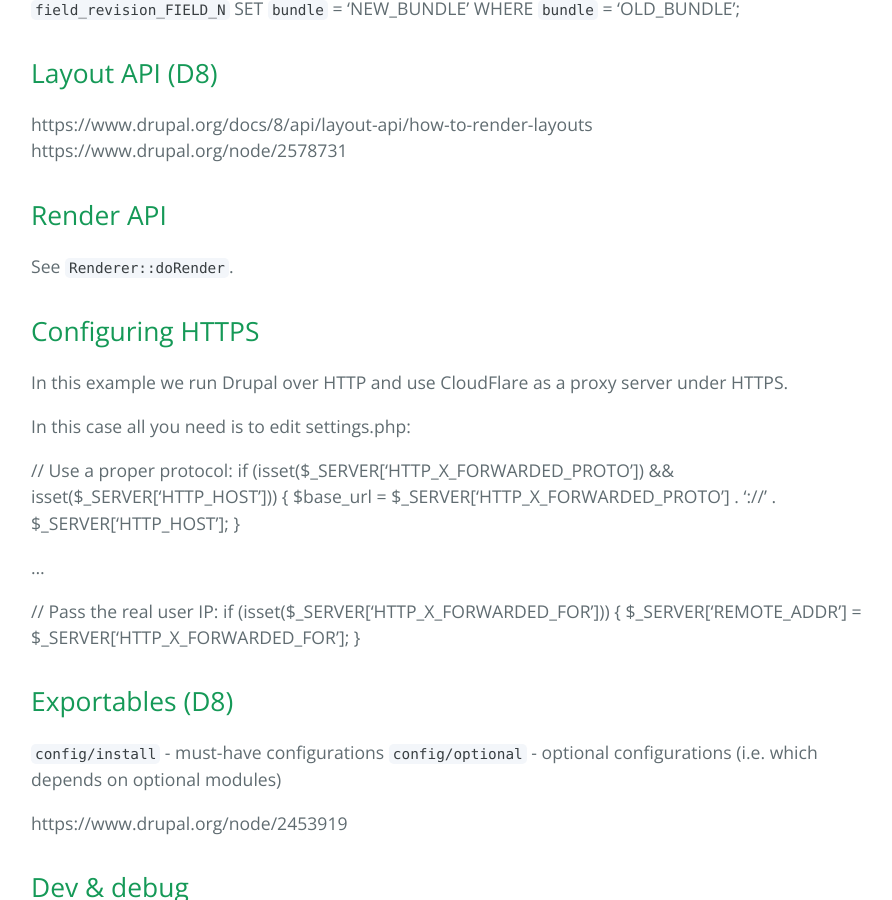
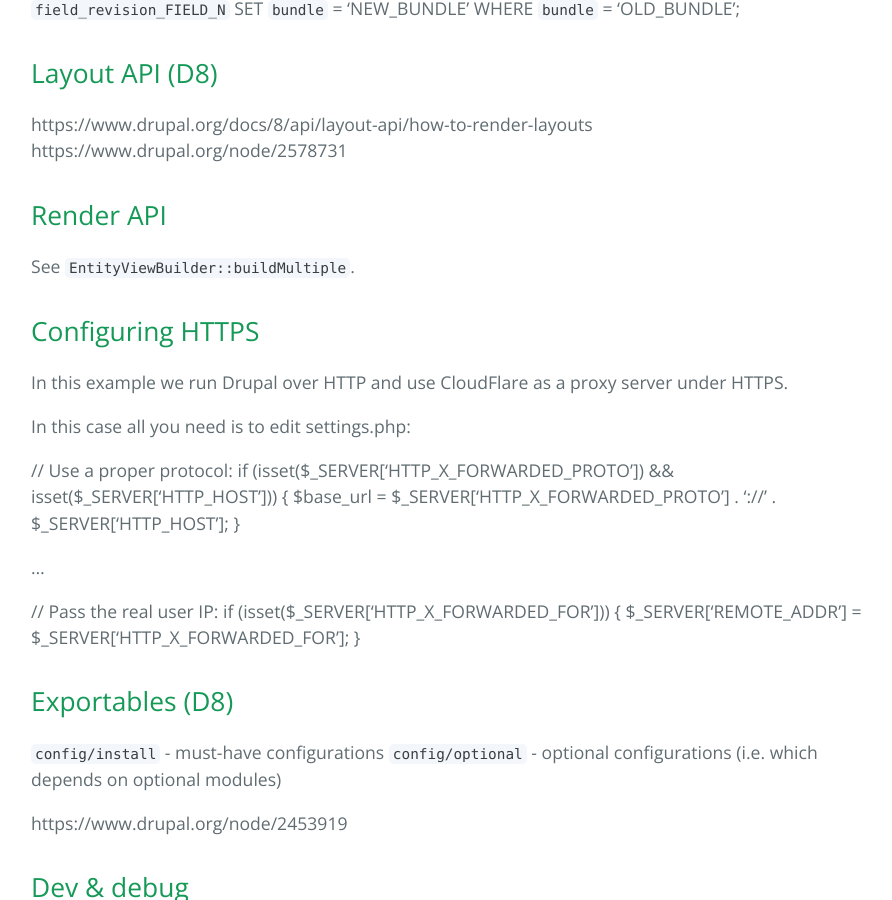
Before and after one commit to highweb/web-wiki, a Jekyll site: the page built from drupal.md, in a window 1280 px wide and 900 px high, scrolled down 2290 px. Shown: the whole window, without its empty margins (193-1085 px from the left). Built offline with Jekyll 4.4.1, drawn with Linux system fonts in a browser that asks for light colours.

Commit message:
Update drupal.md

```diff
--- a/drupal.md
+++ b/drupal.md
@@ -109,7 +109,7 @@ https://www.drupal.org/node/2578731
 
 ## Render API
 
-See `Renderer::doRender`.
+See `EntityViewBuilder::buildMultiple`.
 
 
 ## Configuring HTTPS
```
